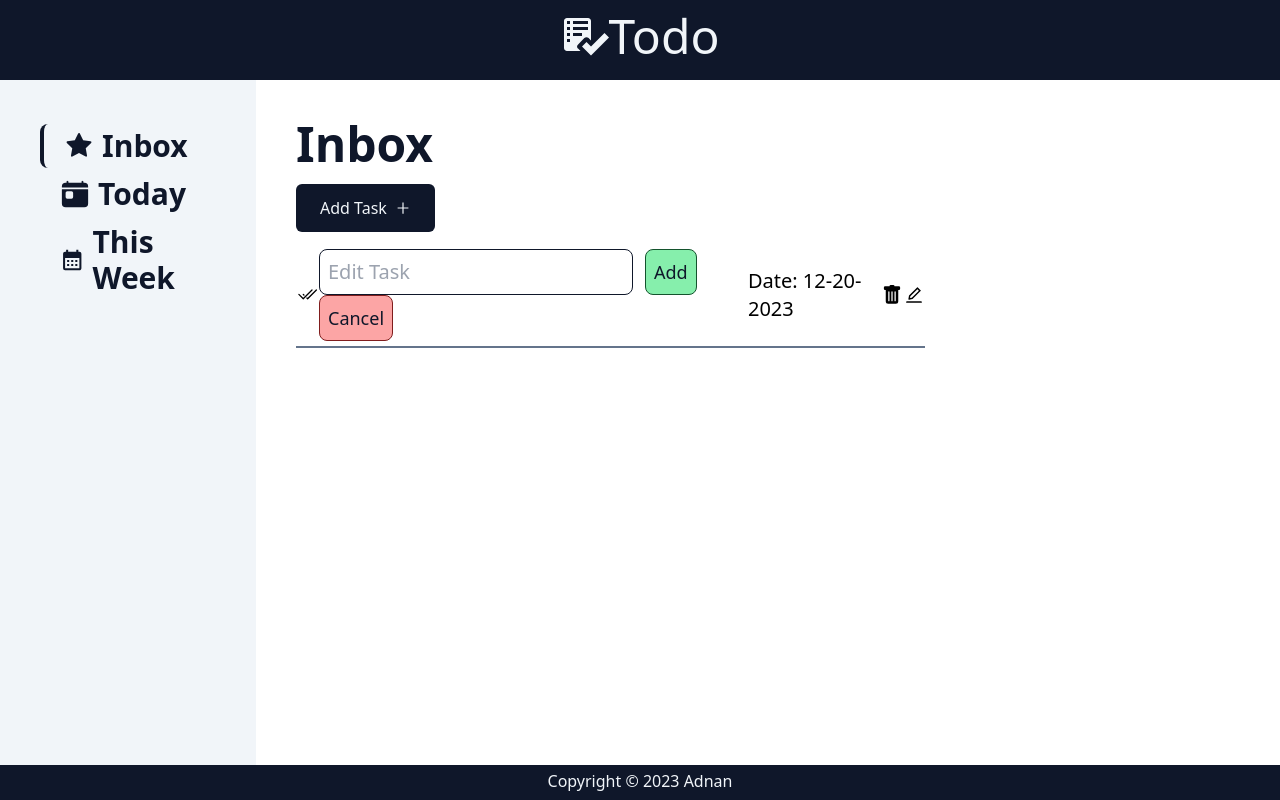
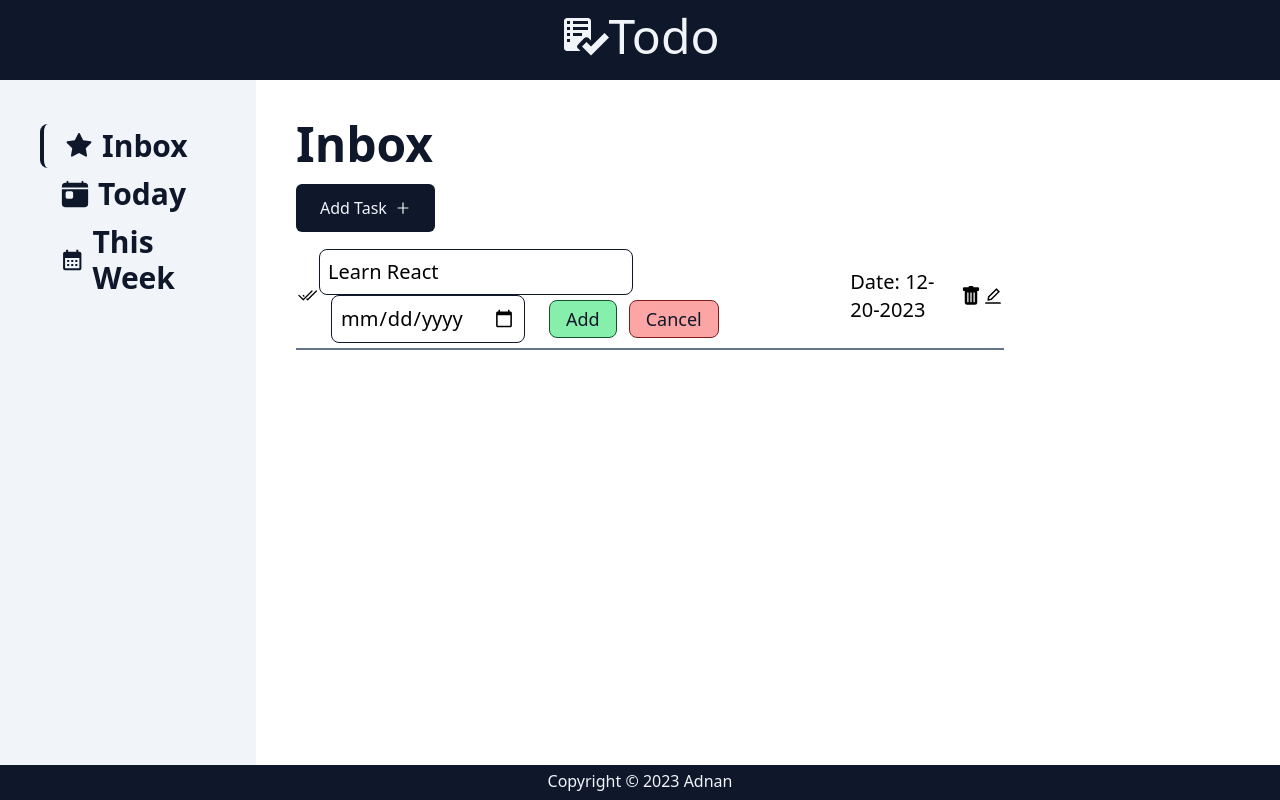
Before and after one commit to adnansyed101/reactTodoist, a React (Vite) app: page / in a window 1280 px wide. Built offline with nearby package versions, Linux system fonts and the light colour scheme.

Commit message:
fix repeated styling.

```diff
--- a/src/components/Inbox.tsx
+++ b/src/components/Inbox.tsx
@@ -77,7 +77,7 @@ const Inbox = ({
             value={taskObj.task}
             name="task"
             placeholder="Enter Task"
-            className="col-span-3 rounded-lg border border-slate-900 p-2 text-xl"
+            className="input-box col-span-3"
           />
           <input
             required
@@ -86,23 +86,23 @@ const Inbox = ({
             onChange={(e) => onChange(e)}
             type="date"
             min={new Date().toISOString().split("T")[0]}
-            className="col-span-1 rounded-lg border border-slate-900 p-2 text-xl"
+            className="input-box col-span-1"
           />
           <button
             type="submit"
-            className="col-span-2 rounded-lg border border-green-900 bg-green-300 py-1 text-2xl font-bold text-slate-900"
+            className="green-button col-span-2 py-1 text-2xl font-bold"
           >
             Add
           </button>
           <button
             type="button"
-            className="col-span-2 rounded-lg border border-red-900 bg-red-300 py-1 text-2xl font-bold text-slate-900"
+            className="red-button  col-span-2 py-1 text-2xl font-bold"
           >
             Cancel
           </button>
         </form>
       )}
-      <table className="my-3 table w-2/3 table-auto px-4">
+      <table className="my-3 table w-3/4 table-auto px-4">
         <tbody className="table-row-group">{showTaskElement}</tbody>
       </table>
     </div>
--- a/src/components/TaskEdit.tsx
+++ b/src/components/TaskEdit.tsx
@@ -7,7 +7,7 @@ type TaskEditProp = {
 };
 
 const TaskEdit = ({ task }: TaskEditProp) => {
-  const [editedTask, setEditedTask] = useState<string>("");
+  const [editedTask, setEditedTask] = useState<string>(task.task);
 
   const handleChange = (e: React.ChangeEvent<HTMLInputElement>) => {
     setEditedTask(e.target.value);
@@ -19,19 +19,14 @@ const TaskEdit = ({ task }: TaskEditProp) => {
         type="text"
         value={editedTask}
         placeholder="Edit Task"
-        className="rounded-lg border border-slate-900 p-2 text-xl"
+        className="input-box"
         onChange={(e) => handleChange(e)}
       />
-      <button
-        type="submit"
-        className="mx-3 rounded-lg border border-green-900 bg-green-300 p-2 text-lg text-slate-900"
-      >
+      <input type="date" className="input-box mx-3" />
+      <button type="submit" className="green-button mx-3 px-4 py-1 text-lg">
         Add
       </button>
-      <button
-        type="button"
-        className="rounded-lg border border-red-900 bg-red-300 p-2 text-lg text-slate-900"
-      >
+      <button type="button" className="red-button px-4 py-1 text-lg">
         Cancel
       </button>
     </form>
--- a/src/index.css
+++ b/src/index.css
@@ -9,3 +9,15 @@
 .sidebar-tab-border {
   @apply my-1 flex items-center gap-2 rounded-lg border-l-4 border-slate-900 py-1 pl-5 text-3xl font-bold text-slate-900 hover:scale-105 hover:bg-slate-200;
 }
+
+.input-box {
+  @apply rounded-lg border border-slate-900 p-2 text-xl;
+}
+
+.green-button {
+  @apply rounded-lg border border-green-900 bg-green-300 text-slate-900;
+}
+
+.red-button {
+  @apply rounded-lg border border-red-900 bg-red-300 text-slate-900;
+}
```
